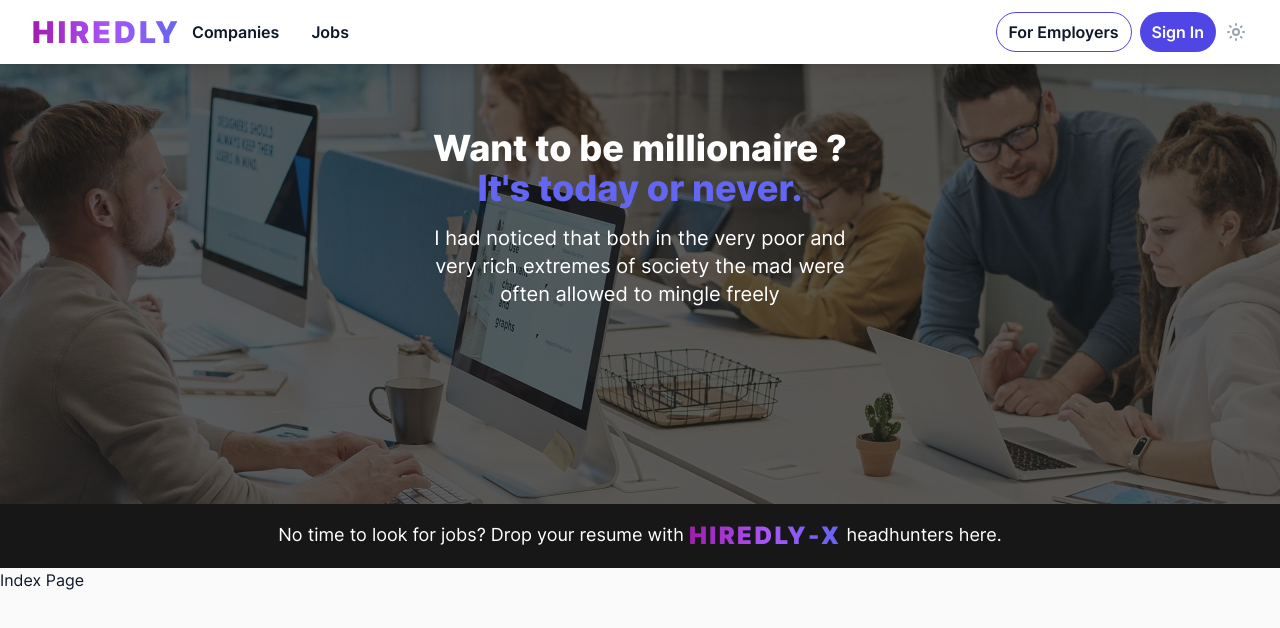
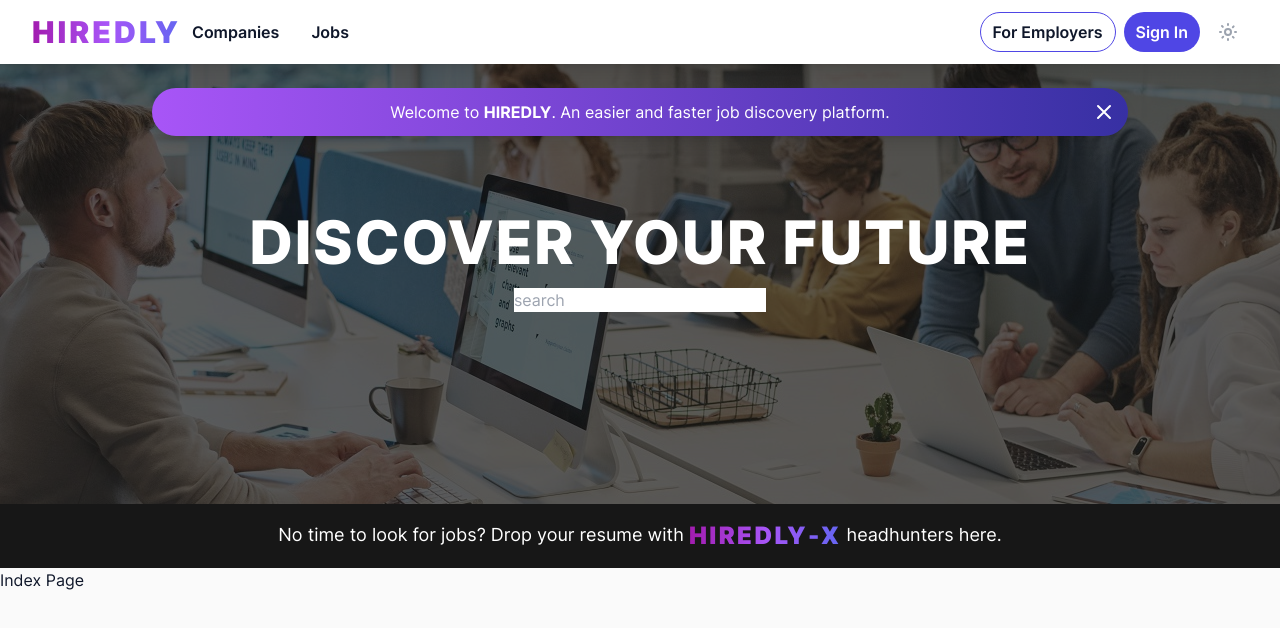
Before and after one commit to MiadV/hiredli-tw, a Next.js app: page / in a window 1280 px wide. Shown: the top 628 px of the page. Built offline with nearby package versions, Linux system fonts and the light colour scheme.

Commit message:
hero banner - size prop to button

```diff
--- a/src/components/Button/index.tsx
+++ b/src/components/Button/index.tsx
@@ -1,15 +1,19 @@
-import React, { Component, forwardRef } from 'react';
+import React, { forwardRef } from 'react';
 import { __DEV__ } from '@/utils/assertions';
+
+type BaseButtonProps = Omit<React.HTMLProps<HTMLButtonElement>, 'size'>;
 
 /* === Button Element === */
 
-export interface ButtonProps extends React.HTMLProps<HTMLButtonElement> {
+export interface ButtonProps extends BaseButtonProps {
   children: React.ReactNode;
   fullWidth?: boolean;
   className?: string;
   variant?: 'solid' | 'outline' | 'ghost';
+  size?: 'sm' | 'md' | 'lg';
   as?: string;
   isExternal?: boolean;
+  type?: 'button' | 'submit' | 'reset';
 }
 
 export const Button = forwardRef<HTMLButtonElement, ButtonProps>(
@@ -17,6 +21,7 @@ export const Button = forwardRef<HTMLButtonElement, ButtonProps>(
     {
       children,
       variant = 'solid',
+      size = 'md',
       fullWidth = false,
       className,
       as = 'button',
@@ -35,8 +40,6 @@ export const Button = forwardRef<HTMLButtonElement, ButtonProps>(
       'focus:ring-offset-2',
       'focus:ring-offset-indigo-50',
       'font-semibold',
-      'h-10',
-      'px-3',
       'rounded-full',
       'inline-flex',
       'flex-shrink-0',
@@ -49,6 +52,7 @@ export const Button = forwardRef<HTMLButtonElement, ButtonProps>(
 
     if (fullWidth) sharedClasses.push('w-full');
 
+    // handle variants
     let btnSolid = ['bg-indigo-600', 'hover:bg-indigo-700', 'text-white'];
     let btnOutline = [
       'dark:text-white',
@@ -75,6 +79,19 @@ export const Button = forwardRef<HTMLButtonElement, ButtonProps>(
       tempClassNames = [...sharedClasses, ...btnGhost];
     }
 
+    // handle sizes
+    let sizeSm = ['h-8', 'px-2'];
+    let sizeMd = ['h-10', 'px-3'];
+    let sizeLg = ['h-12', 'px-4'];
+
+    if (size === 'sm') {
+      tempClassNames = [...tempClassNames, ...sizeSm];
+    } else if (size === 'md') {
+      tempClassNames = [...tempClassNames, ...sizeMd];
+    } else if (size === 'lg') {
+      tempClassNames = [...tempClassNames, ...sizeLg];
+    }
+
     let classes = tempClassNames.join(' ');
 
     let Element = as ? (
@@ -90,7 +107,6 @@ export const Button = forwardRef<HTMLButtonElement, ButtonProps>(
         children
       )
     ) : (
-      // @ts-ignore
       <button {...rest} className={`${classes} ${className}`} ref={ref}>
         {children}
       </button>
@@ -112,8 +128,31 @@ export interface IconButtonProps extends ButtonProps {
 }
 
 export const IconButton = forwardRef<HTMLButtonElement, IconButtonProps>(
-  ({ children, icon, className, 'aria-label': ariaLabel, ...rest }, ref) => {
-    const sharedClasses = ['rounded-full', '!px-0', 'w-10'];
+  (
+    {
+      children,
+      icon,
+      className,
+      'aria-label': ariaLabel,
+      size = 'md',
+      ...rest
+    },
+    ref
+  ) => {
+    let sharedClasses = ['rounded-full', '!px-0'];
+
+    // handle sizes
+    let sizeSm = ['w-8'];
+    let sizeMd = ['w-10'];
+    let sizeLg = ['w-12'];
+
+    if (size === 'sm') {
+      sharedClasses = [...sharedClasses, ...sizeSm];
+    } else if (size === 'md') {
+      sharedClasses = [...sharedClasses, ...sizeMd];
+    } else if (size === 'lg') {
+      sharedClasses = [...sharedClasses, ...sizeLg];
+    }
 
     /**
      * Passing the icon as prop or children should work
@@ -131,6 +170,7 @@ export const IconButton = forwardRef<HTMLButtonElement, IconButtonProps>(
       <Button
         className={`${classes} ${className}`}
         aria-label={ariaLabel}
+        size={size}
         {...rest}
         ref={ref}
       >
--- a/src/components/Hero.tsx
+++ b/src/components/Hero.tsx
@@ -1,43 +1,130 @@
+import React, { useState } from 'react';
 import Image from 'next/image';
-import React from 'react';
+import { IconButton } from './Button';
+import { Transition } from '@headlessui/react';
 
 const Hero = () => {
+  const [showBanner, setShowBanner] = useState(true);
   return (
     <>
-      <div className="relative bg-red-500/20 w-full h-[640px] sm:h-[55vh] md:h-[440px]">
+      <div className='relative bg-red-500/20 w-full h-[640px] sm:h-[55vh] md:h-[440px]'>
         <Image
-          src="/img/corporate.jpg"
-          alt="corporate"
-          layout="fill"
-          objectFit="cover"
+          src='/img/corporate.jpg'
+          alt='corporate'
+          layout='fill'
+          objectFit='cover'
         />
+        <div className='absolute inset-0 bg-neutral-900/70'>
+          <div className='max-w-screen-lg mx-auto'>
+            <div className='min-h-[60px] m-6'>
+              <HeroInnerBanner
+                show={showBanner}
+                onClose={() => setShowBanner(false)}
+              />
+            </div>
+            <div className='flex flex-col items-center text-center mx-4 mt-16'>
+              <h1 className='text-3xl sm:text-4xl md:text-5xl lg:text-6xl font-extrabold uppercase tracking-wide text-white'>
+                discover your future
+              </h1>
 
-        <div className="absolute inset-0 bg-neutral-900/70">
-          <div className="text-center w-full mx-auto py-12 px-4 sm:px-6 lg:py-16 lg:px-8 z-20">
-            <h2 className="text-3xl font-extrabold  text-white sm:text-4xl">
-              <span className="block">Want to be millionaire ?</span>
-              <span className="block text-indigo-500">
-                It&#x27;s today or never.
-              </span>
-            </h2>
-            <p className="text-xl mt-4 max-w-md mx-auto text-white">
-              I had noticed that both in the very poor and very rich extremes of
-              society the mad were often allowed to mingle freely
-            </p>
+              <div id='hero-search' className='mt-4'>
+                <input type='text' placeholder='search' />
+              </div>
+            </div>
           </div>
         </div>
       </div>
-      <div className="bg-neutral-900 p-4">
-        <span className="block text-lg text-white text-center">
-          No time to look for jobs? Drop your resume with{' '}
-          <span className="text-2xl font-black tracking-widest align-middle text-transparent bg-clip-text bg-gradient-to-r from-fuchsia-700 via-purple-500 to-indigo-500">
-            HIREDLY-X
-          </span>{' '}
-          headhunters here.
-        </span>
-      </div>
+      <HeroBottomCard />
     </>
   );
 };
 
 export default Hero;
+
+const HeroInnerBanner: React.FC<{ show: boolean; onClose: () => void }> = ({
+  show,
+  onClose,
+}) => {
+  return (
+    <Transition
+      show={show}
+      enter='transition-opacity duration-75'
+      enterFrom='opacity-0'
+      enterTo='opacity-100'
+      leave='transition-opacity duration-150'
+      leaveFrom='opacity-100'
+      leaveTo='opacity-0'
+    >
+      <div className='relative py-3 px-8 rounded md:rounded-full text-white text-center shadow-lg bg-gradient-to-r from-purple-500 to-indigo-800'>
+        <p>
+          Welcome to <span className='font-bold'>HIREDLY</span>. An easier and
+          faster job discovery platform.
+        </p>
+        <span className='absolute top-1 right-1 sm:top-2 sm:right-2'>
+          <IconButton
+            aria-label='close banner'
+            variant='ghost'
+            size='sm'
+            onClick={onClose}
+          >
+            <svg
+              className='h-6 w-6'
+              fill='none'
+              viewBox='0 0 24 24'
+              stroke='currentColor'
+            >
+              <path
+                strokeLinecap='round'
+                strokeLinejoin='round'
+                strokeWidth={2}
+                d='M6 18L18 6M6 6l12 12'
+              />
+            </svg>
+          </IconButton>
+        </span>
+      </div>
+    </Transition>
+  );
+  // return show ? (
+  //   <div className='flex items-center justify-between py-3 px-8 m-6 rounded md:rounded-full text-white text-center shadow-lg bg-gradient-to-r from-purple-500 to-indigo-800'>
+  //     <p>
+  //       Welcome to <span className='font-bold'>HIREDLY</span>. An easier and
+  //       faster job discovery platform.
+  //     </p>
+  //     <IconButton
+  //       aria-label='close banner'
+  //       variant='ghost'
+  //       size='sm'
+  //       onClick={onClose}
+  //     >
+  //       <svg
+  //         className='h-6 w-6'
+  //         fill='none'
+  //         viewBox='0 0 24 24'
+  //         stroke='currentColor'
+  //       >
+  //         <path
+  //           strokeLinecap='round'
+  //           strokeLinejoin='round'
+  //           strokeWidth={2}
+  //           d='M6 18L18 6M6 6l12 12'
+  //         />
+  //       </svg>
+  //     </IconButton>
+  //   </div>
+  // ) : null;
+};
+
+function HeroBottomCard() {
+  return (
+    <div className='bg-neutral-900 p-4'>
+      <span className='block text-lg text-white text-center'>
+        No time to look for jobs? Drop your resume with{' '}
+        <span className='text-2xl font-black tracking-widest align-middle text-transparent bg-clip-text bg-gradient-to-r from-fuchsia-700 via-purple-500 to-indigo-500'>
+          HIREDLY-X
+        </span>{' '}
+        headhunters here.
+      </span>
+    </div>
+  );
+}
--- a/src/components/ThemeToggle.js
+++ b/src/components/ThemeToggle.js
@@ -2,6 +2,7 @@ import { useIsomorphicLayoutEffect } from '@/hooks/useIsomorphicLayoutEffect';
 import { Listbox } from '@headlessui/react';
 import clsx from 'clsx';
 import { Fragment, useEffect, useRef, useState } from 'react';
+import { IconButton } from './Button';
 
 function update() {
   if (
@@ -39,15 +40,15 @@ let settings = [
 function SunIcon({ selected, ...props }) {
   return (
     <svg
-      viewBox="0 0 24 24"
-      fill="none"
-      strokeWidth="2"
-      strokeLinecap="round"
-      strokeLinejoin="round"
+      viewBox='0 0 24 24'
+      fill='none'
+      strokeWidth='2'
+      strokeLinecap='round'
+      strokeLinejoin='round'
       {...props}
     >
       <path
-        d="M15 12a3 3 0 1 1-6 0 3 3 0 0 1 6 0Z"
+        d='M15 12a3 3 0 1 1-6 0 3 3 0 0 1 6 0Z'
         className={
           selected
             ? 'fill-sky-400/20 stroke-sky-500'
@@ -55,7 +56,7 @@ function SunIcon({ selected, ...props }) {
         }
       />
       <path
-        d="M12 4v1M17.66 6.344l-.828.828M20.005 12.004h-1M17.66 17.664l-.828-.828M12 20.01V19M6.34 17.664l.835-.836M3.995 12.004h1.01M6 6l.835.836"
+        d='M12 4v1M17.66 6.344l-.828.828M20.005 12.004h-1M17.66 17.664l-.828-.828M12 20.01V19M6.34 17.664l.835-.836M3.995 12.004h1.01M6 6l.835.836'
         className={
           selected ? 'stroke-sky-500' : 'stroke-gray-400 dark:stroke-gray-500'
         }
@@ -66,23 +67,23 @@ function SunIcon({ selected, ...props }) {
 
 function MoonIcon({ selected, ...props }) {
   return (
-    <svg viewBox="0 0 24 24" fill="none" {...props}>
+    <svg viewBox='0 0 24 24' fill='none' {...props}>
       <path
-        fillRule="evenodd"
-        clipRule="evenodd"
-        d="M17.715 15.15A6.5 6.5 0 0 1 9 6.035C6.106 6.922 4 9.645 4 12.867c0 3.94 3.153 7.136 7.042 7.136 3.101 0 5.734-2.032 6.673-4.853Z"
+        fillRule='evenodd'
+        clipRule='evenodd'
+        d='M17.715 15.15A6.5 6.5 0 0 1 9 6.035C6.106 6.922 4 9.645 4 12.867c0 3.94 3.153 7.136 7.042 7.136 3.101 0 5.734-2.032 6.673-4.853Z'
         className={selected ? 'fill-sky-400/20' : 'fill-transparent'}
       />
       <path
-        d="m17.715 15.15.95.316a1 1 0 0 0-1.445-1.185l.495.869ZM9 6.035l.846.534a1 1 0 0 0-1.14-1.49L9 6.035Zm8.221 8.246a5.47 5.47 0 0 1-2.72.718v2a7.47 7.47 0 0 0 3.71-.98l-.99-1.738Zm-2.72.718A5.5 5.5 0 0 1 9 9.5H7a7.5 7.5 0 0 0 7.5 7.5v-2ZM9 9.5c0-1.079.31-2.082.845-2.93L8.153 5.5A7.47 7.47 0 0 0 7 9.5h2Zm-4 3.368C5 10.089 6.815 7.75 9.292 6.99L8.706 5.08C5.397 6.094 3 9.201 3 12.867h2Zm6.042 6.136C7.718 19.003 5 16.268 5 12.867H3c0 4.48 3.588 8.136 8.042 8.136v-2Zm5.725-4.17c-.81 2.433-3.074 4.17-5.725 4.17v2c3.552 0 6.553-2.327 7.622-5.537l-1.897-.632Z"
+        d='m17.715 15.15.95.316a1 1 0 0 0-1.445-1.185l.495.869ZM9 6.035l.846.534a1 1 0 0 0-1.14-1.49L9 6.035Zm8.221 8.246a5.47 5.47 0 0 1-2.72.718v2a7.47 7.47 0 0 0 3.71-.98l-.99-1.738Zm-2.72.718A5.5 5.5 0 0 1 9 9.5H7a7.5 7.5 0 0 0 7.5 7.5v-2ZM9 9.5c0-1.079.31-2.082.845-2.93L8.153 5.5A7.47 7.47 0 0 0 7 9.5h2Zm-4 3.368C5 10.089 6.815 7.75 9.292 6.99L8.706 5.08C5.397 6.094 3 9.201 3 12.867h2Zm6.042 6.136C7.718 19.003 5 16.268 5 12.867H3c0 4.48 3.588 8.136 8.042 8.136v-2Zm5.725-4.17c-.81 2.433-3.074 4.17-5.725 4.17v2c3.552 0 6.553-2.327 7.622-5.537l-1.897-.632Z'
         className={
           selected ? 'fill-sky-500' : 'fill-gray-400 dark:fill-gray-500'
         }
       />
       <path
-        fillRule="evenodd"
-        clipRule="evenodd"
-        d="M17 3a1 1 0 0 1 1 1 2 2 0 0 0 2 2 1 1 0 1 1 0 2 2 2 0 0 0-2 2 1 1 0 1 1-2 0 2 2 0 0 0-2-2 1 1 0 1 1 0-2 2 2 0 0 0 2-2 1 1 0 0 1 1-1Z"
+        fillRule='evenodd'
+        clipRule='evenodd'
+        d='M17 3a1 1 0 0 1 1 1 2 2 0 0 0 2 2 1 1 0 1 1 0 2 2 2 0 0 0-2 2 1 1 0 1 1-2 0 2 2 0 0 0-2-2 1 1 0 1 1 0-2 2 2 0 0 0 2-2 1 1 0 0 1 1-1Z'
         className={
           selected ? 'fill-sky-500' : 'fill-gray-400 dark:fill-gray-500'
         }
@@ -93,11 +94,11 @@ function MoonIcon({ selected, ...props }) {
 
 function PcIcon({ selected, ...props }) {
   return (
-    <svg viewBox="0 0 24 24" fill="none" {...props}>
+    <svg viewBox='0 0 24 24' fill='none' {...props}>
       <path
-        d="M4 6a2 2 0 0 1 2-2h12a2 2 0 0 1 2 2v7a2 2 0 0 1-2 2H6a2 2 0 0 1-2-2V6Z"
-        strokeWidth="2"
-        strokeLinejoin="round"
+        d='M4 6a2 2 0 0 1 2-2h12a2 2 0 0 1 2 2v7a2 2 0 0 1-2 2H6a2 2 0 0 1-2-2V6Z'
+        strokeWidth='2'
+        strokeLinejoin='round'
         className={
           selected
             ? 'stroke-sky-500 fill-sky-400/20'
@@ -105,10 +106,10 @@ function PcIcon({ selected, ...props }) {
         }
       />
       <path
-        d="M14 15c0 3 2 5 2 5H8s2-2 2-5"
-        strokeWidth="2"
-        strokeLinecap="round"
-        strokeLinejoin="round"
+        d='M14 15c0 3 2 5 2 5H8s2-2 2-5'
+        strokeWidth='2'
+        strokeLinecap='round'
+        strokeLinejoin='round'
         className={
           selected ? 'stroke-sky-500' : 'stroke-gray-400 dark:stroke-gray-500'
         }
@@ -170,13 +171,17 @@ export function ThemeToggle({ panelClassName = 'mt-4' }) {
 
   return (
     <Listbox value={setting} onChange={setSetting}>
-      <Listbox.Label className="sr-only">Theme</Listbox.Label>
-      <Listbox.Button type="button">
-        <span className="dark:hidden">
-          <SunIcon className="w-6 h-6" selected={setting !== 'system'} />
+      <Listbox.Label className='sr-only'>Theme</Listbox.Label>
+      <Listbox.Button type='button'>
+        <span className='dark:hidden'>
+          <IconButton variant='ghost' aria-label='light theme'>
+            <SunIcon className='w-6 h-6' selected={setting !== 'system'} />
+          </IconButton>
         </span>
-        <span className="hidden dark:inline">
-          <MoonIcon className="w-6 h-6" selected={setting !== 'system'} />
+        <span className='hidden dark:inline'>
+          <IconButton variant='ghost' aria-label='dark theme'>
+            <MoonIcon className='w-6 h-6' selected={setting !== 'system'} />
+          </IconButton>
         </span>
       </Listbox.Button>
       <Listbox.Options
@@ -195,7 +200,7 @@ export function ThemeToggle({ panelClassName = 'mt-4' }) {
                   active && 'bg-gray-50 dark:bg-gray-600/30'
                 )}
               >
-                <Icon selected={selected} className="w-6 h-6 mr-2" />
+                <Icon selected={selected} className='w-6 h-6 mr-2' />
                 {label}
               </li>
             )}
@@ -212,52 +217,52 @@ export function ThemeSelect() {
   let { label } = settings.find((x) => x.value === setting);
 
   return (
-    <div className="flex items-center justify-between">
+    <div className='flex items-center justify-between'>
       <label
-        htmlFor="theme"
-        className="text-gray-700 font-normal dark:text-gray-400"
+        htmlFor='theme'
+        className='text-gray-700 font-normal dark:text-gray-400'
       >
         Switch theme
       </label>
-      <div className="relative flex items-center ring-1 ring-gray-900/10 rounded-lg shadow-sm p-2 text-gray-700 font-semibold dark:bg-gray-600 dark:ring-0 dark:highlight-white/5 dark:text-gray-200">
-        <SunIcon className="w-6 h-6 mr-2 dark:hidden" />
+      <div className='relative flex items-center ring-1 ring-gray-900/10 rounded-lg shadow-sm p-2 text-gray-700 font-semibold dark:bg-gray-600 dark:ring-0 dark:highlight-white/5 dark:text-gray-200'>
+        <SunIcon className='w-6 h-6 mr-2 dark:hidden' />
         <svg
-          viewBox="0 0 24 24"
-          fill="none"
-          className="w-6 h-6 mr-2 hidden dark:block"
+          viewBox='0 0 24 24'
+          fill='none'
+          className='w-6 h-6 mr-2 hidden dark:block'
         >
           <path
-            fillRule="evenodd"
-            clipRule="evenodd"
-            d="M17.715 15.15A6.5 6.5 0 0 1 9 6.035C6.106 6.922 4 9.645 4 12.867c0 3.94 3.153 7.136 7.042 7.136 3.101 0 5.734-2.032 6.673-4.853Z"
-            className="fill-transparent"
+            fillRule='evenodd'
+            clipRule='evenodd'
+            d='M17.715 15.15A6.5 6.5 0 0 1 9 6.035C6.106 6.922 4 9.645 4 12.867c0 3.94 3.153 7.136 7.042 7.136 3.101 0 5.734-2.032 6.673-4.853Z'
+            className='fill-transparent'
           />
           <path
-            d="m17.715 15.15.95.316a1 1 0 0 0-1.445-1.185l.495.869ZM9 6.035l.846.534a1 1 0 0 0-1.14-1.49L9 6.035Zm8.221 8.246a5.47 5.47 0 0 1-2.72.718v2a7.47 7.47 0 0 0 3.71-.98l-.99-1.738Zm-2.72.718A5.5 5.5 0 0 1 9 9.5H7a7.5 7.5 0 0 0 7.5 7.5v-2ZM9 9.5c0-1.079.31-2.082.845-2.93L8.153 5.5A7.47 7.47 0 0 0 7 9.5h2Zm-4 3.368C5 10.089 6.815 7.75 9.292 6.99L8.706 5.08C5.397 6.094 3 9.201 3 12.867h2Zm6.042 6.136C7.718 19.003 5 16.268 5 12.867H3c0 4.48 3.588 8.136 8.042 8.136v-2Zm5.725-4.17c-.81 2.433-3.074 4.17-5.725 4.17v2c3.552 0 6.553-2.327 7.622-5.537l-1.897-.632Z"
-            className="fill-gray-400"
+            d='m17.715 15.15.95.316a1 1 0 0 0-1.445-1.185l.495.869ZM9 6.035l.846.534a1 1 0 0 0-1.14-1.49L9 6.035Zm8.221 8.246a5.47 5.47 0 0 1-2.72.718v2a7.47 7.47 0 0 0 3.71-.98l-.99-1.738Zm-2.72.718A5.5 5.5 0 0 1 9 9.5H7a7.5 7.5 0 0 0 7.5 7.5v-2ZM9 9.5c0-1.079.31-2.082.845-2.93L8.153 5.5A7.47 7.47 0 0 0 7 9.5h2Zm-4 3.368C5 10.089 6.815 7.75 9.292 6.99L8.706 5.08C5.397 6.094 3 9.201 3 12.867h2Zm6.042 6.136C7.718 19.003 5 16.268 5 12.867H3c0 4.48 3.588 8.136 8.042 8.136v-2Zm5.725-4.17c-.81 2.433-3.074 4.17-5.725 4.17v2c3.552 0 6.553-2.327 7.622-5.537l-1.897-.632Z'
+            className='fill-gray-400'
           />
           <path
-            fillRule="evenodd"
-            clipRule="evenodd"
-            d="M17 3a1 1 0 0 1 1 1 2 2 0 0 0 2 2 1 1 0 1 1 0 2 2 2 0 0 0-2 2 1 1 0 1 1-2 0 2 2 0 0 0-2-2 1 1 0 1 1 0-2 2 2 0 0 0 2-2 1 1 0 0 1 1-1Z"
-            className="fill-gray-400"
+            fillRule='evenodd'
+            clipRule='evenodd'
+            d='M17 3a1 1 0 0 1 1 1 2 2 0 0 0 2 2 1 1 0 1 1 0 2 2 2 0 0 0-2 2 1 1 0 1 1-2 0 2 2 0 0 0-2-2 1 1 0 1 1 0-2 2 2 0 0 0 2-2 1 1 0 0 1 1-1Z'
+            className='fill-gray-400'
           />
         </svg>
         {label}
-        <svg className="w-6 h-6 ml-2 text-gray-400" fill="none">
+        <svg className='w-6 h-6 ml-2 text-gray-400' fill='none'>
           <path
-            d="m15 11-3 3-3-3"
-            stroke="currentColor"
-            strokeWidth="2"
-            strokeLinecap="round"
-            strokeLinejoin="round"
+            d='m15 11-3 3-3-3'
+            stroke='currentColor'
+            strokeWidth='2'
+            strokeLinecap='round'
+            strokeLinejoin='round'
           />
         </svg>
         <select
-          id="theme"
+          id='theme'
           value={setting}
           onChange={(e) => setSetting(e.target.value)}
-          className="absolute appearance-none inset-0 w-full h-full opacity-0"
+          className='absolute appearance-none inset-0 w-full h-full opacity-0'
         >
           {settings.map(({ value, label }) => (
             <option key={value} value={value}>
```
Also changed, not shown: src/components/Header.tsx (+61 -61 lines), 1 other file (tests, documents, lock files or other folders).
